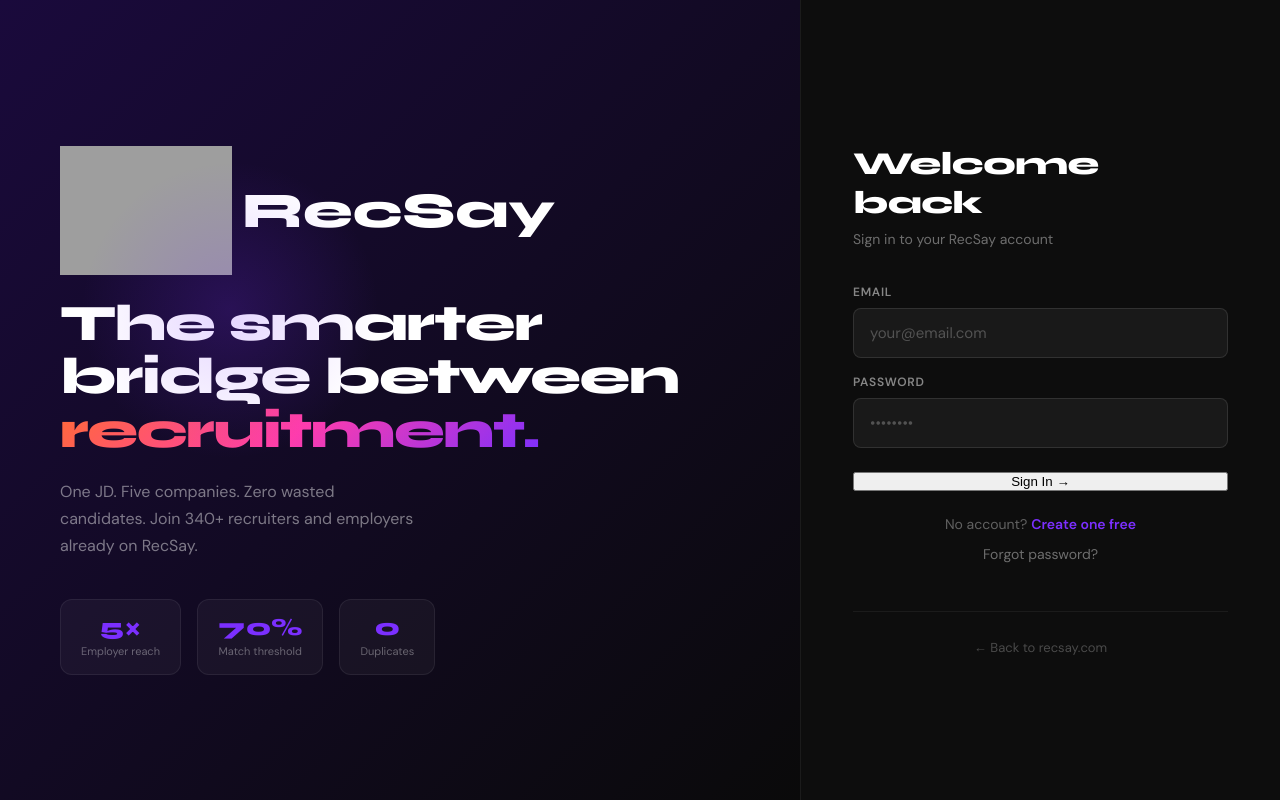
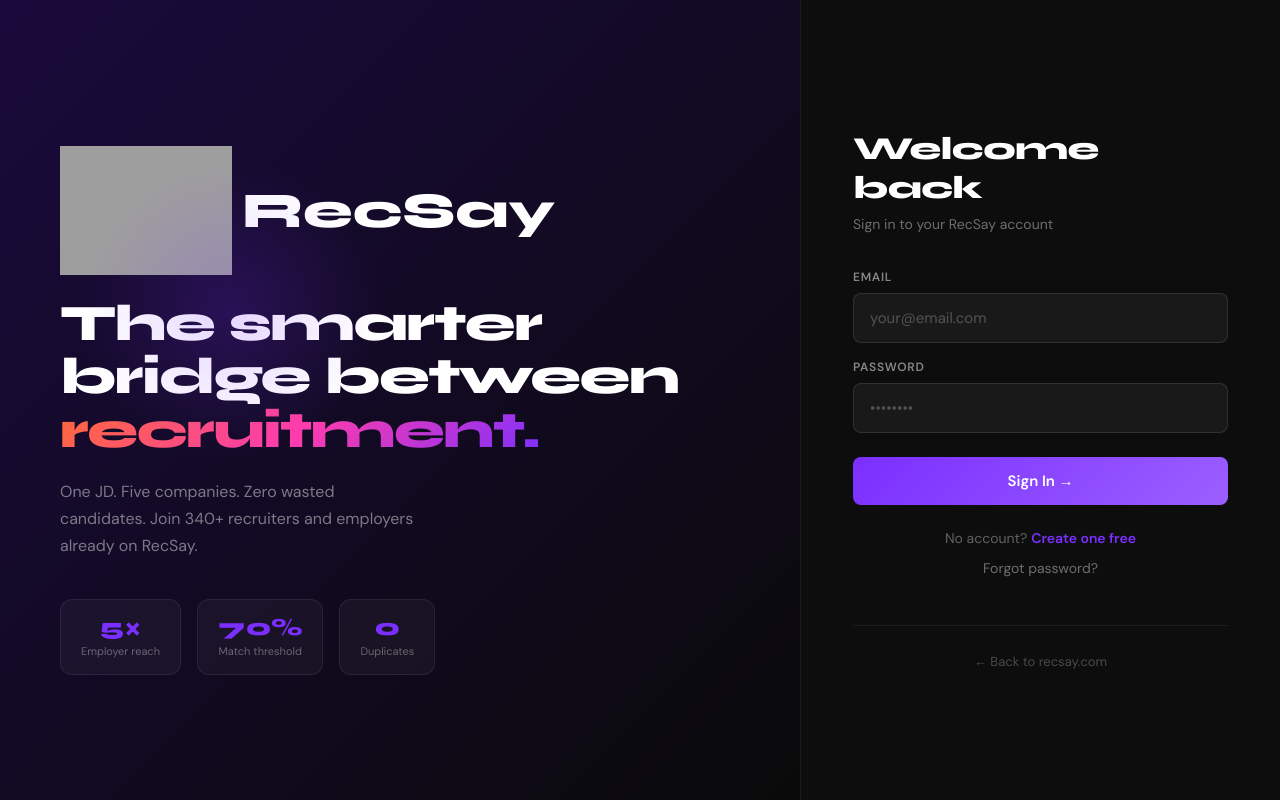
Before and after one commit to yashyr916/recsay_2026, a Next.js app: page /login in a window 1280 px wide. Built offline with nearby package versions, Linux system fonts and the light colour scheme; grey boxes are pictures that could not be loaded.

Commit message:
SignIn Button

```diff
--- a/app/login/page.js
+++ b/app/login/page.js
@@ -63,7 +63,7 @@
             <label style={{ fontSize:12, fontWeight:600, color:'rgba(255,255,255,0.5)', display:'block', marginBottom:8, letterSpacing:'0.06em', textTransform:'uppercase' }}>Password</label>
             <input className="inp" type="password" value={password} onChange={e=>setPassword(e.target.value)} placeholder="••••••••" required />
           </div>
-          <button className="btn" type="submit" disabled={loading} style={{ marginTop:8 }}>
+          <button className="auth-btn" type="submit" disabled={loading} style={{ marginTop:8 }}>
             {loading ? 'Signing in...' : 'Sign In →'}
           </button>
         </form>
@@ -72,10 +72,10 @@
             <p style={{ fontSize:14, color:'rgba(255,255,255,0.35)' }}>
               No account?{' '}
               <a href="/register" style={{ color:'#7B2FFF', fontWeight:600, textDecoration:'none' }}>Create one free</a>
-            <p style={{ fontSize:14, color:'rgba(255,255,255,0.35)', marginTop:12 }}>
+            </p>
+            <div style={{ fontSize:14, color:'rgba(255,255,255,0.35)', marginTop:12 }}>
               <a href="/forgot-password" style={{ color:'rgba(255,255,255,0.4)', textDecoration:'none' }}>Forgot password?</a>
-          </p>
-          </p>
+            </div>
           </div>
 
         <div style={{ marginTop:48, paddingTop:24, borderTop:'1px solid rgba(255,255,255,0.06)', textAlign:'center' }}>
```
Lines whose indentation alone changed are shown as unchanged.
